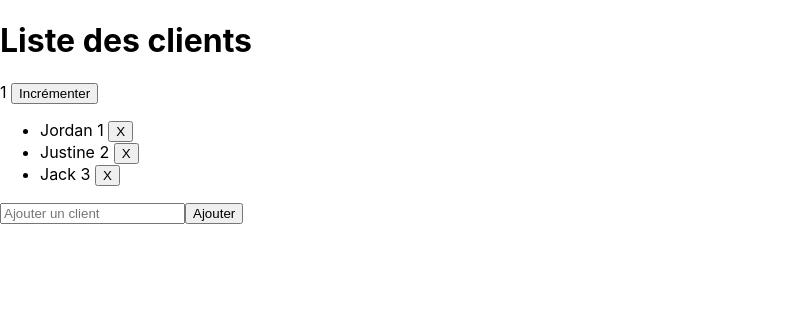
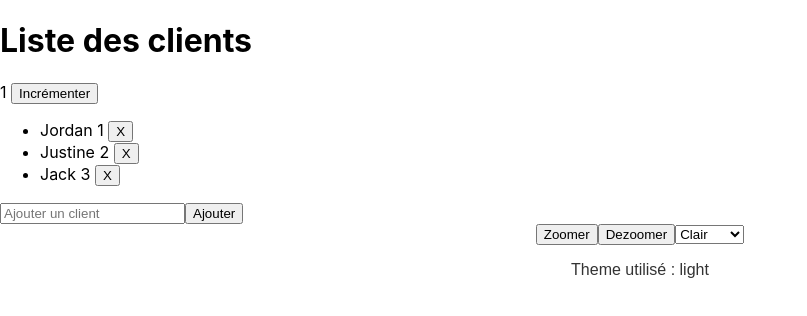
Before and after one commit to jordan62300/reactSandbox, a React (Create React App) app: page / in a window 1280 px wide. Shown: the top 316 px of the page, without its empty margins (0-807 px from the left). Built offline with nearby package versions, Linux system fonts and the light colour scheme.

Commit message:
ajout des composants Themechoice & ToolBar

```diff
--- a/src/App.js
+++ b/src/App.js
@@ -5,8 +5,37 @@ import ReactDOM from 'react-dom';
 import Client from './Client'
 import ClientForm from './ClientForm'
 import Counter from './Counter'
+import "./styles.css";
 
+// Composant en fin de chaine
+// Il reçoit dans ses props le thème et la fonction qui permet de le changer
+function ThemeChoice(props) {
+  const handleChange = event => {
+    const value = event.currentTarget.value;
+    props.updateTheme(value);
+  };
 
+  return (
+    <select name="theme" defaultValue={props.theme} onChange={handleChange}>
+      <option value="dark">Sombre</option>
+      <option value="light">Clair</option>
+    </select>
+  );
+}
+
+// Composant en deuxième ligne
+// Il reçoit dans ses props le thème et la fonction qui permet de le changer
+// Notons qu'en vrai il en a rien à foutre il s'en sert pas lui même
+// C'est uniquement pour pouvoir le passer au composant ThemeChoice ...
+function ToolBar(props) {
+  return (
+    <div>
+      <button>Zoomer</button>
+      <button>Dezoomer</button>
+      <ThemeChoice theme={props.theme} updateTheme={props.updateTheme} />
+    </div>
+  );
+}
 
 
 const App = () => {
@@ -19,7 +48,7 @@ const App = () => {
     {  id: 3, nom:"Jack"}
 
   ])
-
+  const [theme, setTheme] = useState("light");
 
  const addClient = (client) => {
     const updtatedClients = [...clients]
@@ -48,7 +77,12 @@ const App = () => {
      ))}
      </ul>
      <ClientForm onClientAdd={addClient}/>
+     <div className={theme}>
+      <ToolBar theme={theme} updateTheme={setTheme} />
+      <p>Theme utilisé : {theme}</p>
+    </div>
    </div>
+
   );
 }
 
--- /dev/null
+++ b/src/styles.css
@@ -0,0 +1,12 @@
+.dark {
+    font-family: sans-serif;
+    background-color: #333;
+    text-align: center;
+    color: #eee;
+  }
+
+  .light {
+    font-family: sans-serif;
+    text-align: center;
+    color: #333;
+  }
```
Also changed, not shown: src/Theme.jsx (added), 1 other file (tests, documents, lock files or other folders).
